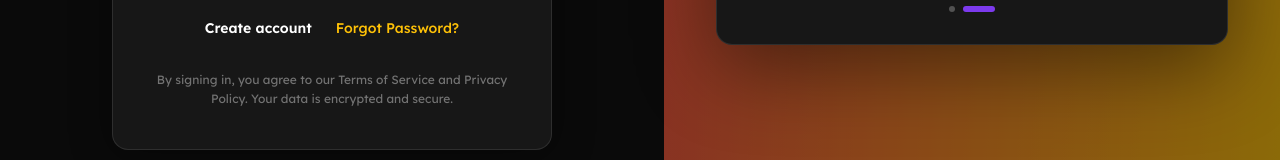
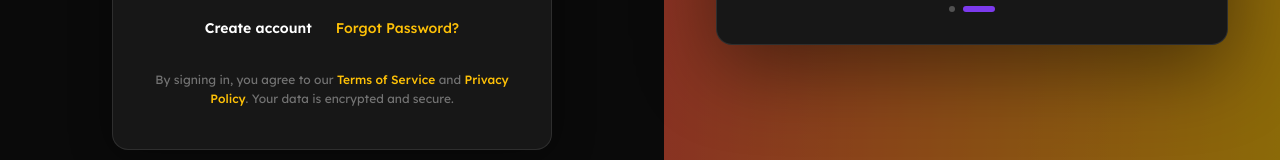
Before and after one commit to ehma90/fourwaymedia-frontend, a Next.js app: page /sign-in in a window 1280 px wide. Shown: the part 597-757 px from the top of the page. Built offline with nearby package versions, Linux system fonts and the light colour scheme; no server answers.

Commit message:
fix: update SignInForm to include links for Terms of Service and Privacy Policy fix: remove unnecessary branding message from SignUpForm

```diff
--- a/components/auth/SignInForm.tsx
+++ b/components/auth/SignInForm.tsx
@@ -193,7 +193,21 @@ export function SignInForm() {
       </div>
 
       <p className="mt-8 text-center text-xs leading-relaxed text-neutral-500 dark:text-neutral-500">
-        By signing in, you agree to our Terms of Service and Privacy Policy.
+        By signing in, you agree to our{" "}
+        <Link
+          href="/terms"
+          className="font-medium text-[#DC4437] underline-offset-2 hover:underline dark:text-[#FEC107]"
+        >
+          Terms of Service
+        </Link>{" "}
+        and{" "}
+        <Link
+          href="/privacy"
+          className="font-medium text-[#DC4437] underline-offset-2 hover:underline dark:text-[#FEC107]"
+        >
+          Privacy Policy
+        </Link>
+        .
         Your data is encrypted and secure.
       </p>
     </div>
--- a/components/auth/SignUpForm.tsx
+++ b/components/auth/SignUpForm.tsx
@@ -224,10 +224,6 @@ export function SignUpForm() {
           Sign in
         </Link>
       </p>
-
-      <p className="mt-4 text-center text-xs leading-relaxed text-neutral-500 dark:text-neutral-500">
-        You can change branding later in workspace settings.
-      </p>
     </div>
   );
 }
```
